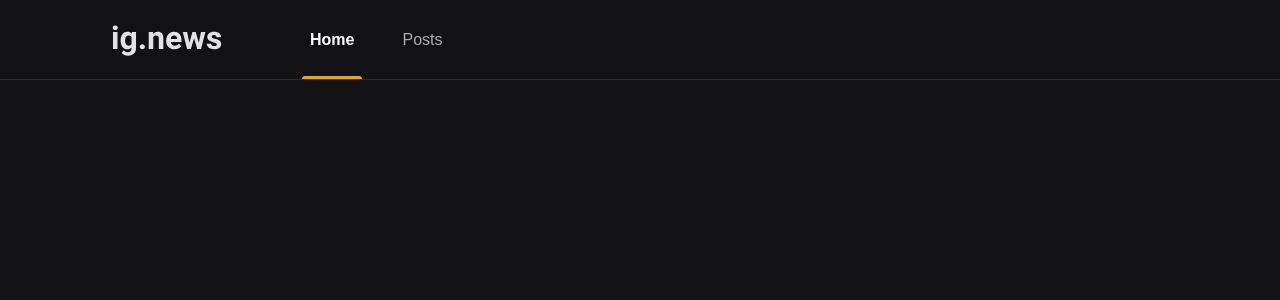
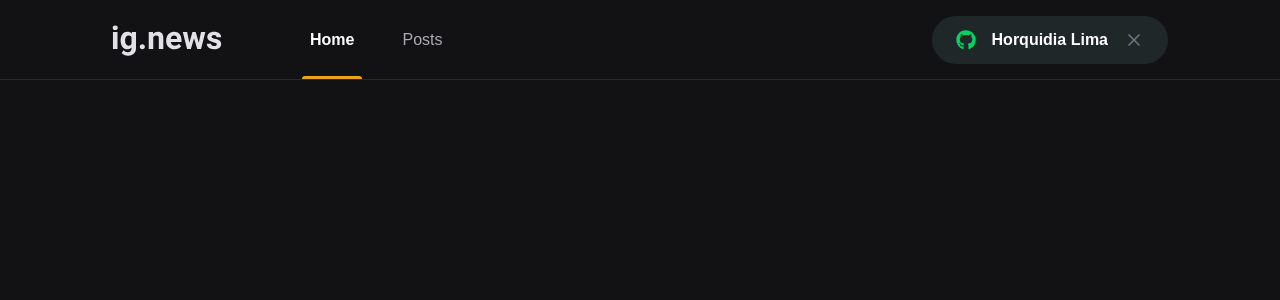
Before and after one commit to horquidia-lima/ig.news, a Next.js app: page / in a window 1280 px wide. Shown: the top 300 px of the page. Built offline with nearby package versions, Linux system fonts and the light colour scheme.

Commit message:
componente SignInButton

```diff
--- a/package.json
+++ b/package.json
@@ -11,6 +11,7 @@
     "next": "12.0.7",
     "react": "17.0.2",
     "react-dom": "17.0.2",
+    "react-icons": "^4.3.1",
     "sass": "^1.44.0"
   },
   "devDependencies": {
--- a/src/components/Header/index.tsx
+++ b/src/components/Header/index.tsx
@@ -1,3 +1,4 @@
+import { SignInButton } from "../SignInButton"
 import styles  from "./styles.module.scss"
 
 export function Header(){
@@ -9,6 +10,8 @@
                     <a className={styles.active}>Home</a>
                     <a>Posts</a>
                 </nav>
+
+                <SignInButton/>
             </div>
         </header>
     )
--- a/src/components/Header/styles.module.scss
+++ b/src/components/Header/styles.module.scss
@@ -51,4 +51,8 @@
             }
         }
     }
+
+    button{
+        margin-left: auto;
+    }
 }
--- /dev/null
+++ b/src/components/SignInButton/index.tsx
@@ -0,0 +1,29 @@
+import {FaGithub} from "react-icons/fa"
+import {FiX} from "react-icons/fi"
+
+import styles from "./styles.module.scss"
+
+export function SignInButton(){
+
+    const isUserLoggedIn = true
+
+    return isUserLoggedIn ? (
+        <button
+            type="button"
+            className={styles.signInButton}
+        >
+            <FaGithub color="#04d361"/>
+            Horquidia Lima
+            <FiX color="#737380" className={styles.closeIcon}/>
+        </button>
+
+    ) : (
+        <button
+            type="button"
+            className={styles.signInButton}
+        >
+            <FaGithub color="#eba417"/>
+            Sign in with Github
+        </button>
+    )
+}
--- /dev/null
+++ b/src/components/SignInButton/styles.module.scss
@@ -0,0 +1,33 @@
+.signInButton{
+    height: 3rem;
+    border-radius: 3rem;
+    background: var(--gray-850);
+    border: 0;
+    padding: 0 1.5rem;
+
+    display: flex;
+    align-items: center;
+    justify-content: center;
+
+    color: var(--white);
+    font-weight: bold;
+
+    svg{
+        width: 20px;
+        height: 20px;
+    }
+
+    svg:first-child{
+        margin-right: 1rem;
+    }
+
+    svg.closeIcon{
+        margin-left: 1rem;
+    }
+
+    transition: filter 0.2s;
+
+    &:hover{
+        filter: brightness(0.8);
+    }
+}
--- a/src/styles/global.scss
+++ b/src/styles/global.scss
@@ -10,6 +10,7 @@
     --gray-100: #e1e1e6;
     --gray-300: #aBaBb3;
     --gray-800: #29292e;
+    --gray-850: #1f2729;
     --gray-900: #121214;
 
     --cyan-500: #61dafb;
```
Also changed, not shown: 1 other file (tests, documents, lock files or other folders).
